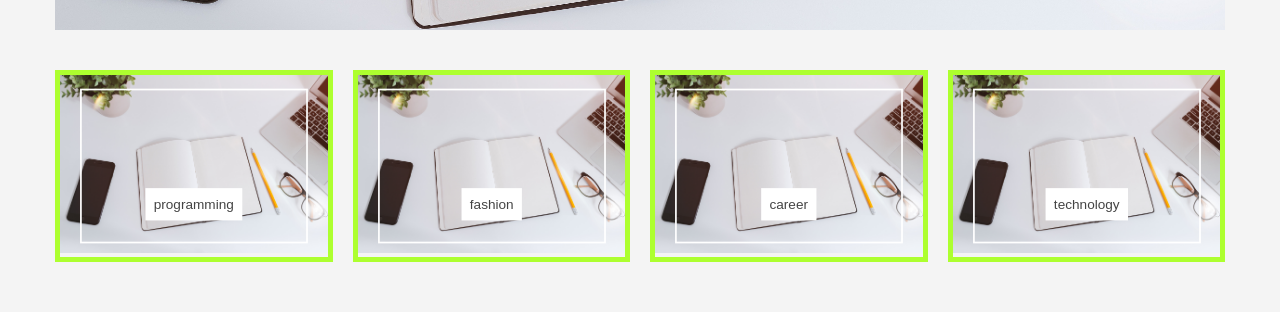
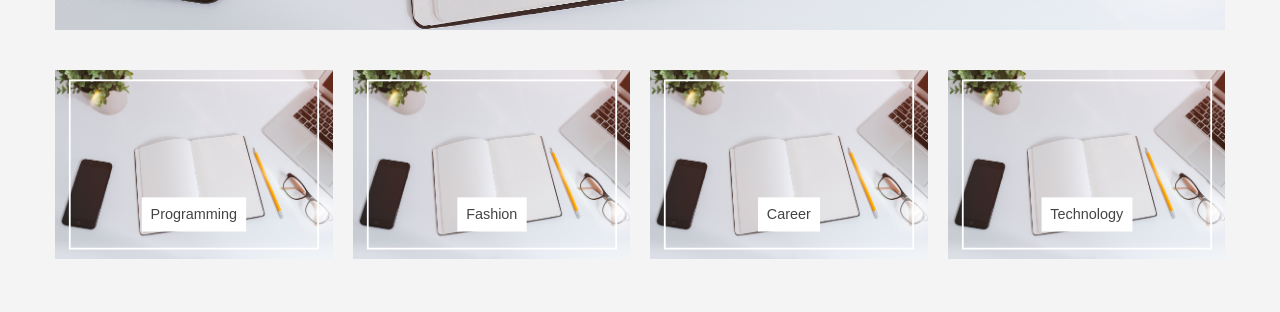
Before and after one commit to peterihimire/benkih-blog-react, a React (Create React App) app: page / in a window 1280 px wide. Shown: the part 738-1050 px from the top of the page. Built offline with nearby package versions, Linux system fonts and the light colour scheme; no server answers.

Commit message:
Just got the categories look that I want together with the animations, maybe just a little finish touch remaining

```diff
--- a/src/App.css
+++ b/src/App.css
@@ -964,36 +964,51 @@ footer {
 /* end of loading */
 
 /* category */
-/* .category {
-  padding: 2rem;
-} */
+
 .category-center {
-  border: 5px solid greenyellow;
   position: relative;
-  /* transform: scale(0.8); */
-  /* width: 300px;
-  height: 300px; */
+  width: 100%;
+  height: 100%;
 }
+.category-center img {
+  height: 100%;
+  width: 100%;
+}
+
 .category-img {
   border: 2px solid var(--mainWhite);
   background: transparent;
   width: 100%;
   height: 100%;
-  transform: scale(0.85);
+  transform: scale(0.9);
   position: absolute;
   top: 0;
   left: 0;
+  transition: all 0.5s linear;
+}
+
+.category-img:hover .category-title {
+  transition: all 0.3s linear;
+  top: 75%;
 }
 .cat-img {
   position: relative;
 }
 .category-title {
   position: absolute;
-  top: 75%;
+  top: 80%;
   left: 50%;
   padding: 1rem;
   background: var(--mainWhite);
   transform: translate(-50%, -50%) scale(1);
+  transition: all 0.3s linear;
+  text-decoration: none;
+  color: var(--mainBlack);
+  text-transform: capitalize;
+}
+.category-title:hover {
+  top: 70%;
+  transition: all 0.5s linear;
 }
 .categories-container {
   padding: 4rem 2rem;
--- a/src/components/categories.js
+++ b/src/components/categories.js
@@ -7,15 +7,15 @@ const category = props => {
   const { title, image } = props.category;
   console.log(title, image);
   return (
-    <article className="category">
-      <div className="category-center">
-        <img src={image} alt="category" style={{ width: "100%" }} />
+    <article className="category-center">
+      <img src={image} alt="category" className="main-img" />
+      <Link to="/">
         <div className="category-img">
-          <div className="category-title">
-            <p>{title}</p>
-          </div>
+          <Link to="/" className="category-title">
+            {title}
+          </Link>
         </div>
-      </div>
+      </Link>
     </article>
   );
 };
```
